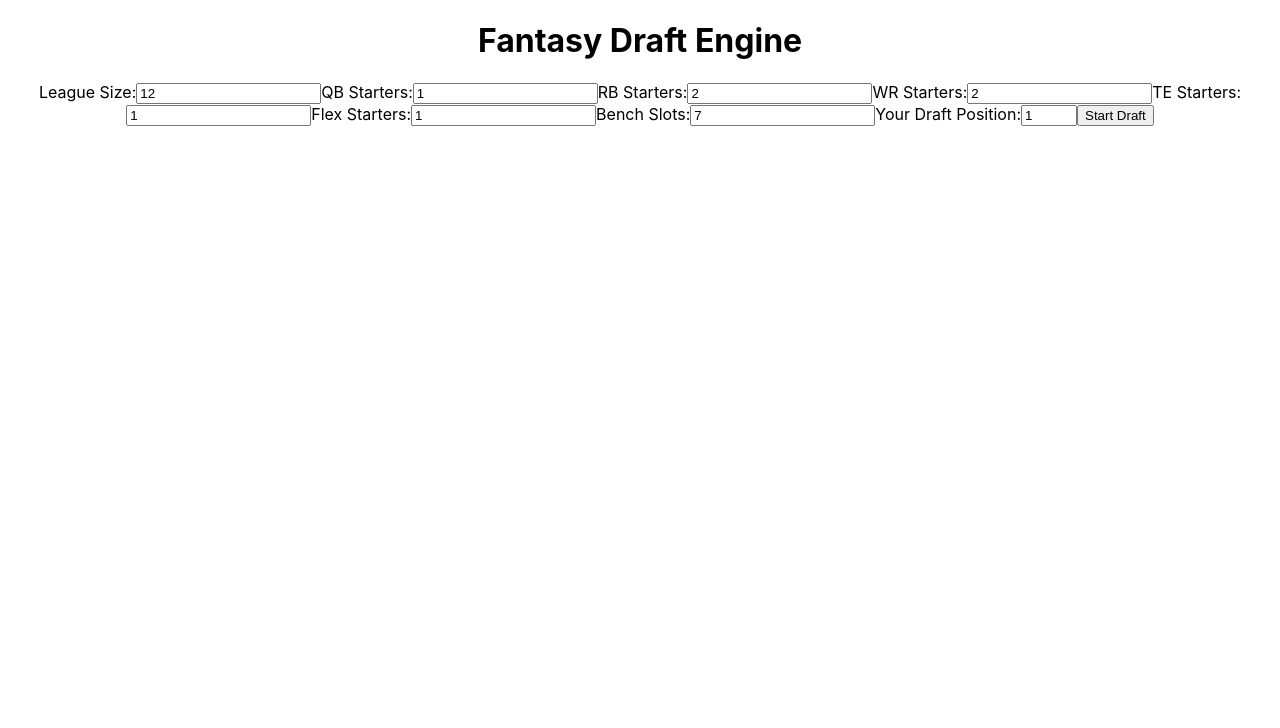
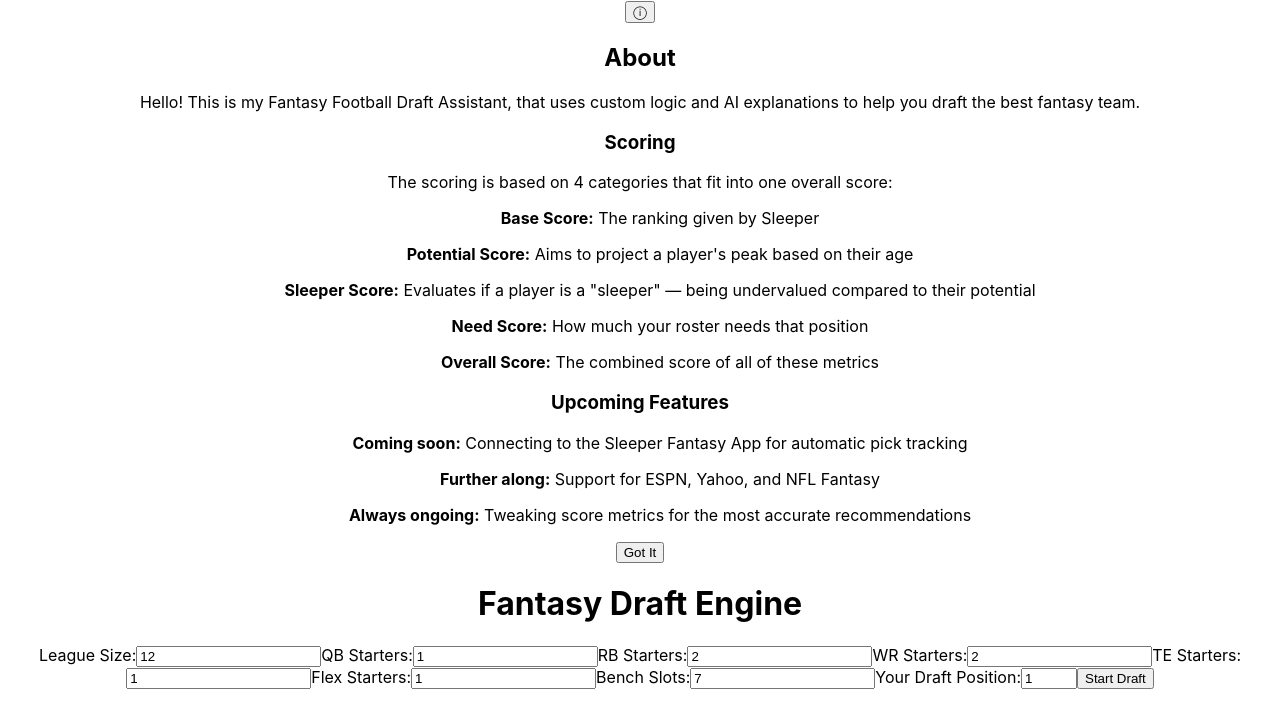
Before and after one commit to zaydkh517/fantasy-draft-ai, a React (Create React App) app in the folder frontend/: page / in a window 1280 px wide. Shown: the top 728 px of the page. Built offline with nearby package versions, Linux system fonts and the light colour scheme.

Commit message:
add info modal and draft screen tab structure

```diff
--- a/frontend/src/App.js
+++ b/frontend/src/App.js
@@ -1,7 +1,10 @@
+import DraftScreen from './DraftScreen';
 import { useState } from 'react';
 import './App.css';
+import InfoModal from './InfoModal';
 
 function App() {
+  const [showModal, setShowModal] = useState(!localStorage.getItem('seenModal'));
   const [leagueSize, setLeagueSize] = useState(12);
   const [qbStarters, setQbStarters] = useState(1);
   const [rbStarters, setRbStarters] = useState(2);
@@ -40,6 +43,10 @@ function App() {
 
   return (
     <div className="App">
+      <button onClick={() => setShowModal(true)}>ⓘ</button>
+      {showModal && <InfoModal onClose={() => {localStorage.setItem('seenModal', 'true');
+      setShowModal(false);
+      }} />}
       {screen === 'setup' ? (
         <div>
           <h1>Fantasy Draft Engine</h1>
@@ -80,10 +87,7 @@ function App() {
           </form>
         </div>
       ) : (
-        <div>
-          <h1>Draft Board</h1>
-          <p>Round 1 - Pick {draftPosition}</p>
-        </div>
+          <DraftScreen />
       )}
     </div>
   );
--- /dev/null
+++ b/frontend/src/DraftScreen.js
@@ -0,0 +1,25 @@
+import { useState } from 'react';
+
+function DraftScreen() {
+  const [activeTab, setActiveTab] = useState('recommendations');
+
+  return (
+    <div className="draft-screen">
+      <div className="tabs">
+        <button onClick={() => setActiveTab('recommendations')}>Recommendations</button>
+        <button onClick={() => setActiveTab('roster')}>My Roster</button>
+        <button onClick={() => setActiveTab('board')}>Draft Board</button>
+        <button onClick={() => setActiveTab('players')}>All Players</button>
+      </div>
+
+      <div className="tab-content">
+        {activeTab === 'recommendations' && <p>Recommendations go here</p>}
+        {activeTab === 'roster' && <p>Roster goes here</p>}
+        {activeTab === 'board' && <p>Draft board goes here</p>}
+        {activeTab === 'players' && <p>All players go here</p>}
+      </div>
+    </div>
+  );
+}
+
+export default DraftScreen;
--- /dev/null
+++ b/frontend/src/InfoModal.js
@@ -0,0 +1,30 @@
+function InfoModal({ onClose }) {
+  return (
+    <div className="modal-overlay">
+      <div className="modal-content">
+        <h2>About</h2>
+        <p>Hello! This is my Fantasy Football Draft Assistant, that uses custom logic and AI explanations to help you draft the best fantasy team.</p>
+
+        <h3>Scoring</h3>
+        <p>The scoring is based on 4 categories that fit into one overall score:</p>
+        <ul>
+            <p><strong>Base Score:</strong> The ranking given by Sleeper</p>
+            <p><strong>Potential Score:</strong> Aims to project a player's peak based on their age</p>
+            <p><strong>Sleeper Score:</strong> Evaluates if a player is a "sleeper" — being undervalued compared to their potential</p>
+            <p><strong>Need Score:</strong> How much your roster needs that position</p>
+            <p><strong>Overall Score:</strong> The combined score of all of these metrics</p>
+        </ul>
+
+        <h3>Upcoming Features</h3>
+        <ul>
+            <p><strong>Coming soon:</strong> Connecting to the Sleeper Fantasy App for automatic pick tracking</p>
+            <p><strong>Further along:</strong> Support for ESPN, Yahoo, and NFL Fantasy</p>
+            <p><strong>Always ongoing:</strong> Tweaking score metrics for the most accurate recommendations</p>
+        </ul>
+        <button onClick={onClose}>Got It</button>
+      </div>
+    </div>
+  );
+}
+
+export default InfoModal;
```
Also changed, not shown: frontend/src/AllPlayers.js (added), frontend/src/DraftBoard.js (added), frontend/src/MyRoster.js (added), frontend/src/Recommendations.js (added).
